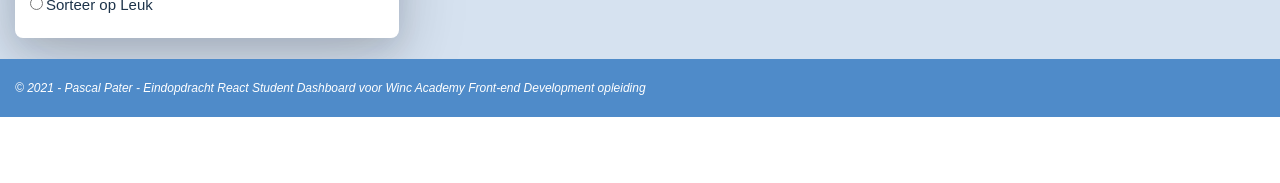
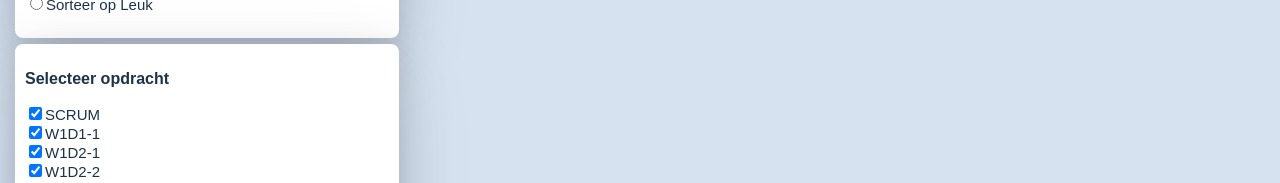
Before and after one commit to PasquinelP/pascal_pater-eindopdracht-React-Student-Dashboard, a React (Create React App) app: page /student/Aranka in a window 1280 px wide. Shown: the part 769-952 px from the top of the page. Before the commit the page ends 886 px from the top, so only its background shows below. Built offline with nearby package versions, Linux system fonts and the light colour scheme; the HTML template or start-up script is replaced by a standard one.

Commit message:
add select assignments to student page

```diff
--- a/src/components/Student.js
+++ b/src/components/Student.js
@@ -3,17 +3,19 @@ import { useParams } from "react-router-dom";
 import Nav from "./Nav";
 import Chart from './Chart';
 import SortRating from "./SortRating";
+import SelectAssignment from "./SelectAssignment";
 
 const Student = () => {
   const { name } = useParams();
 
   return (
-    <div>
+    <>
       <Nav />
       <h1 className="page-title">Rating per opdracht van {name}</h1>
       <Chart />
       <SortRating />
-    </div>
+      <SelectAssignment />
+    </>
   );
 };
 
```
